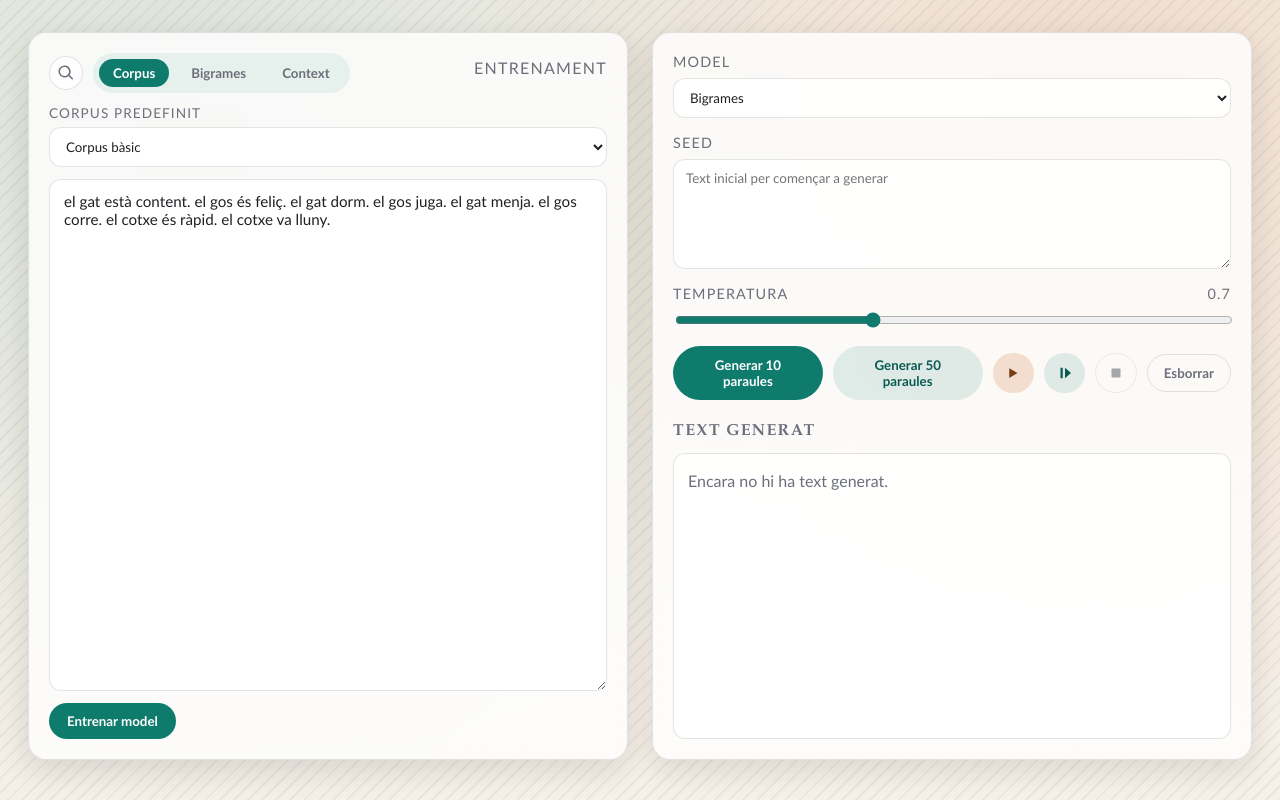
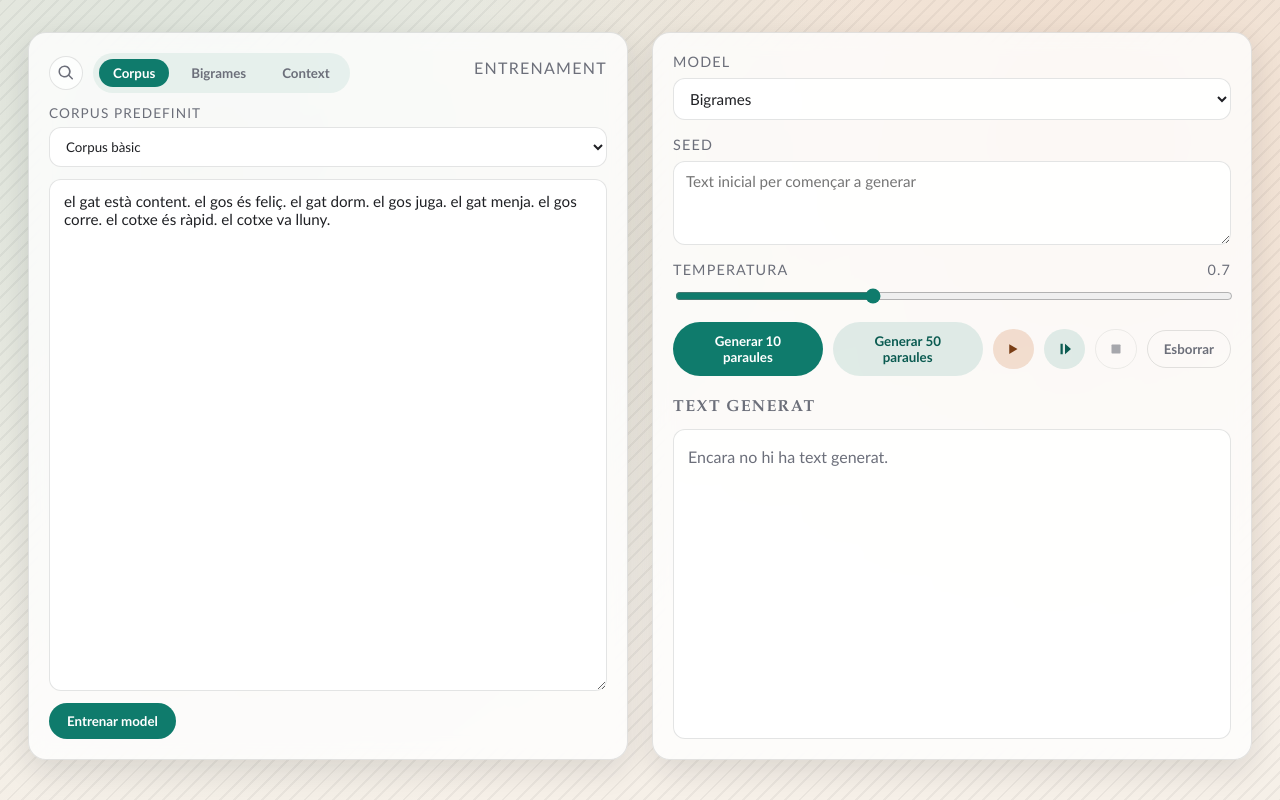
Before and after one commit to drpicox/next-word-generator, a React (Vite) app: page / in a window 1280 px wide. Built offline with nearby package versions, Linux system fonts and the light colour scheme.

Commit message:
Reduce seed field height

```diff
--- a/src/components/GeneratorControls.module.css
+++ b/src/components/GeneratorControls.module.css
@@ -34,10 +34,11 @@
   padding: 10px 12px;
   background: rgba(255, 255, 255, 0.9);
   color: var(--ink);
+  font-size: calc(0.95rem * var(--font-scale, 1));
 }
 
 .textarea {
-  min-height: 110px;
+  min-height: 84px;
   resize: vertical;
 }
 
```
